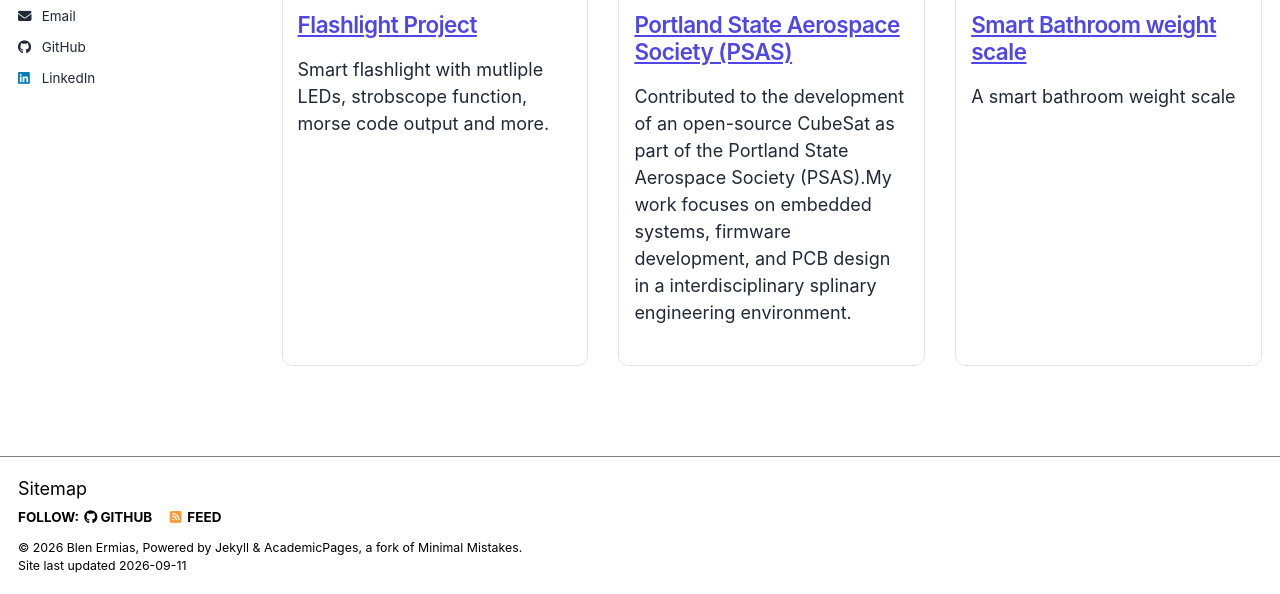
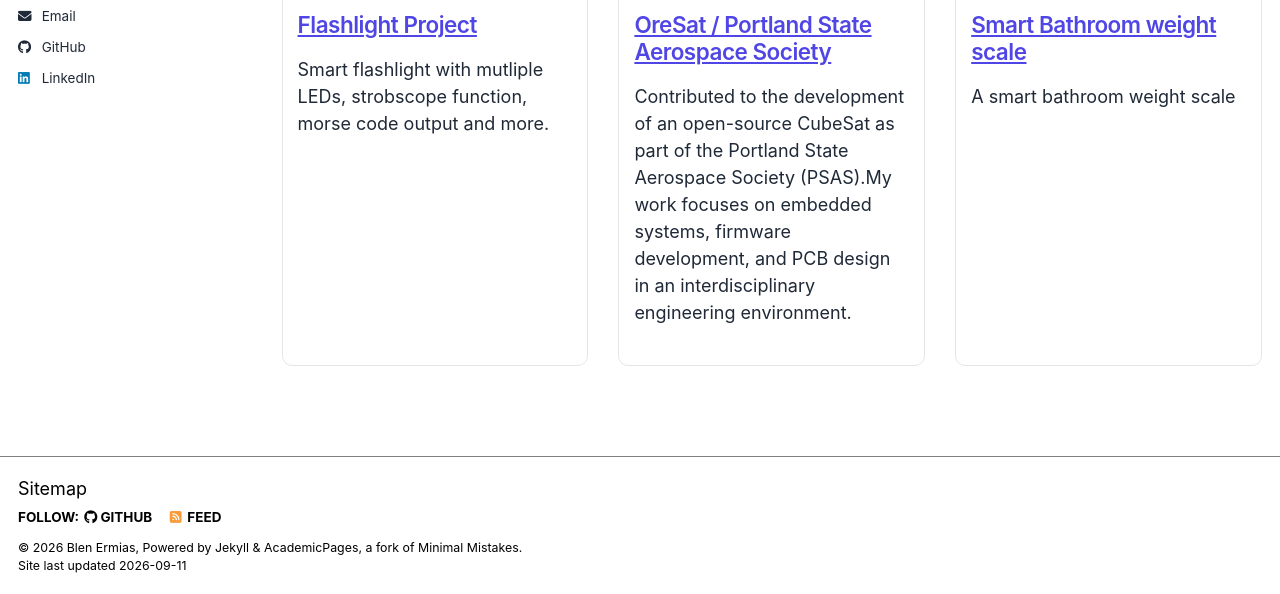
Before and after one commit to Blen-E/Blen-E.github.io, a Jekyll site: the page built from _pages/portfolio.md, in a window 1280 px wide and 955 px high, cut to the strip 361-955 px from the top of the window. Built offline with Jekyll 4.4.1, drawn with Linux system fonts in a browser that asks for light colours; a script bundle is joined from its source files by our own code; library files that are not in the unit come from our copies.

Commit message:
Update psas.md

```diff
--- a/_portfolio/psas.md
+++ b/_portfolio/psas.md
@@ -1,6 +1,6 @@
 ---
-title: "Portland State Aerospace Society (PSAS)"
-excerpt: "Contributed to the development of an open-source CubeSat as part of the Portland State Aerospace Society (PSAS).My work focuses on embedded systems, firmware development, and PCB design in a interdisciplinary splinary engineering environment."
+title: "OreSat / Portland State Aerospace Society"
+excerpt: "Contributed to the development of an open-source CubeSat as part of the Portland State Aerospace Society (PSAS).My work focuses on embedded systems, firmware development, and PCB design in an interdisciplinary engineering environment."
 image: /images/psas/oresat.png
 collection: portfolio
 ---
```
